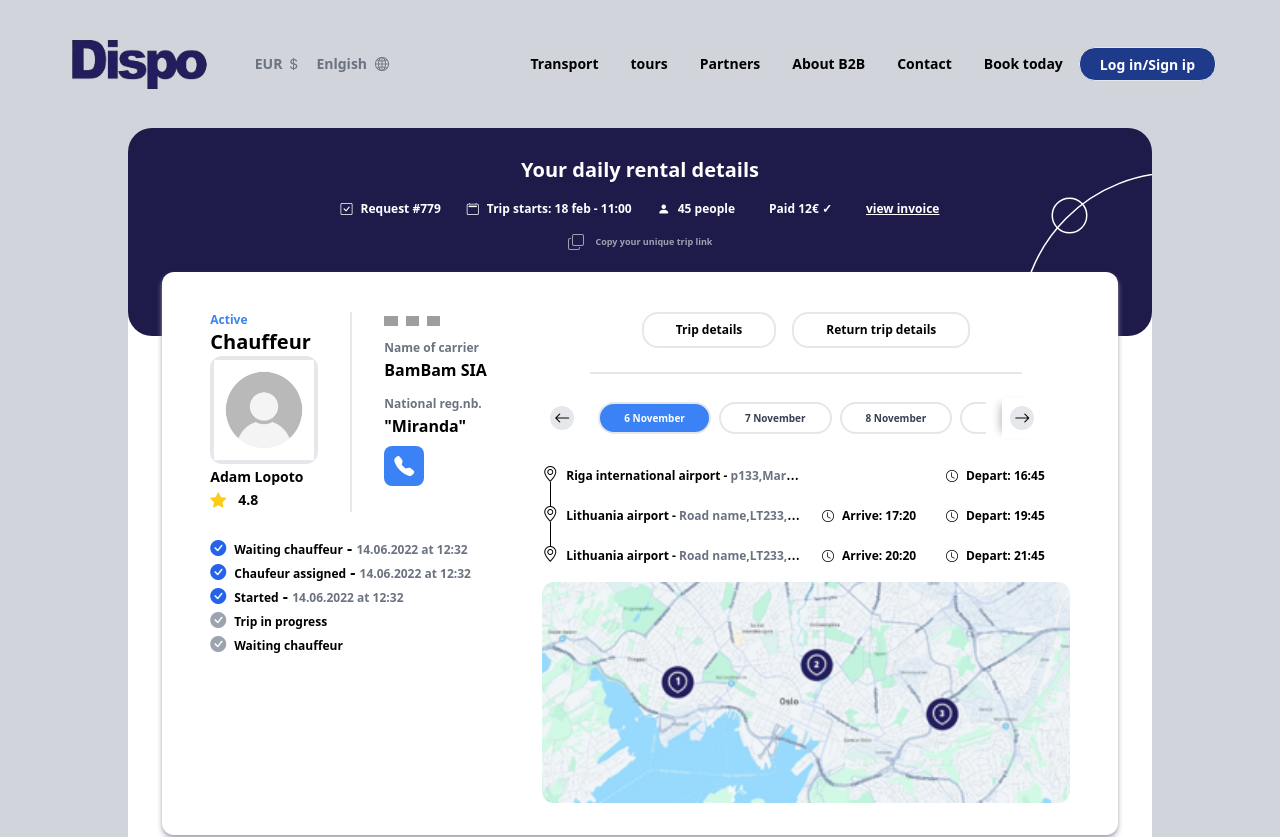
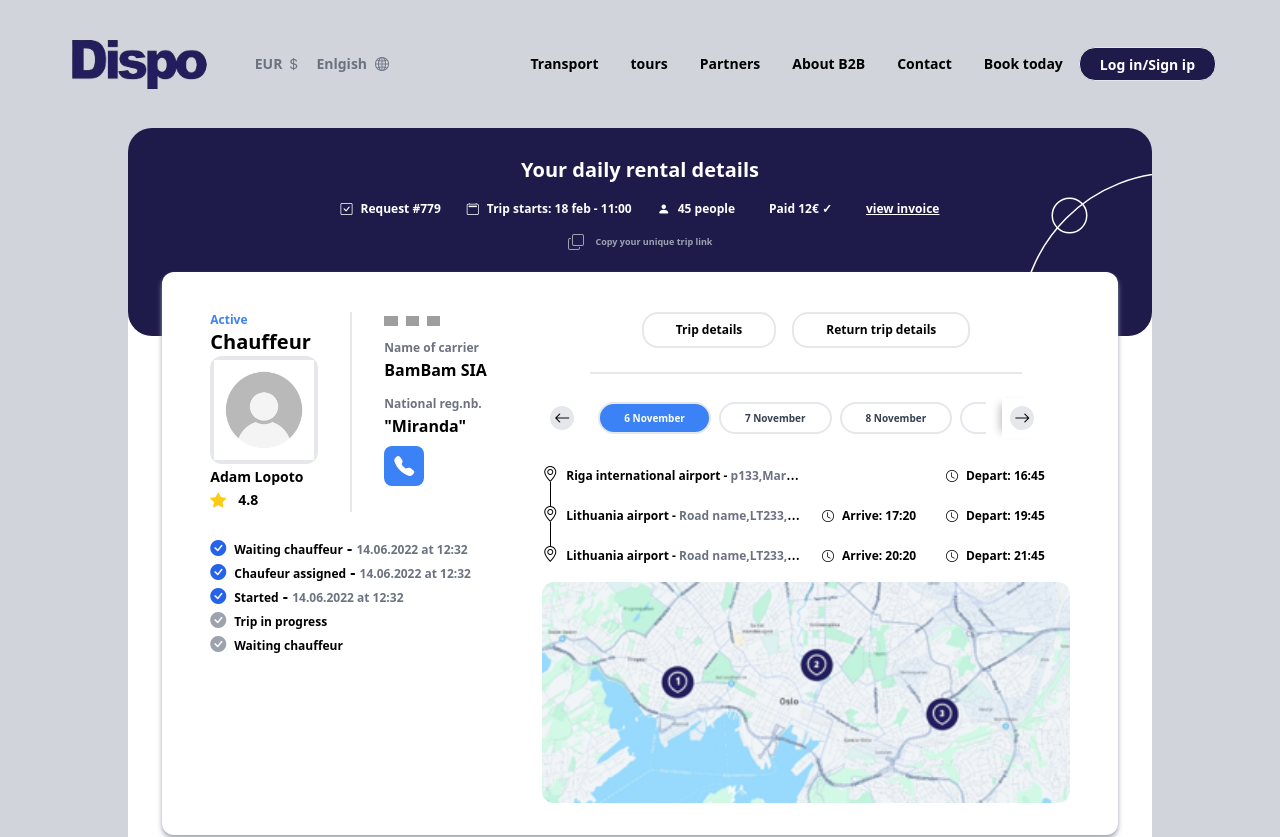
Before and after one commit to ErnestNeimanis/dispo, a Vue app: page /auth in a window 1280 px wide. Shown: the top 837 px of the page. Built offline with nearby package versions, Linux system fonts and the light colour scheme; grey boxes are pictures that could not be loaded.

Commit message:
navbar selected button corrected

```diff
--- a/src/components/header/NavBar.vue
+++ b/src/components/header/NavBar.vue
@@ -85,7 +85,7 @@ const navMenu = ref<NavItem[]>([
             <nav class=" flex flex-wrap  ">
                 <RouterLink v-for="(item, i) in navMenu" :to="item.link">
                     <div
-                    :class="{'border rounded-2xl bg-blue-900 text-white  px-5 py-1 ': route.path == item.link && route.path != navMenu[0].link}"
+                    :class="{'border rounded-2xl bg-indigo-950 text-white  px-5 py-1 ': route.path == item.link }"
                      class="w-full min-w-full   font-bold  px-4 py-1 hover:text-blue-500" >
                         <span class=" text-nowrap text-sm">{{ item.title }}</span>
                     </div>
```
